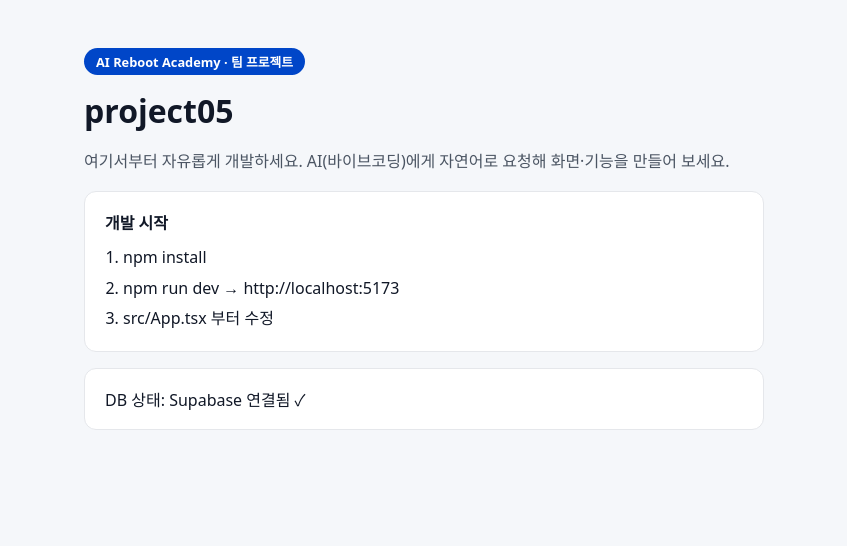
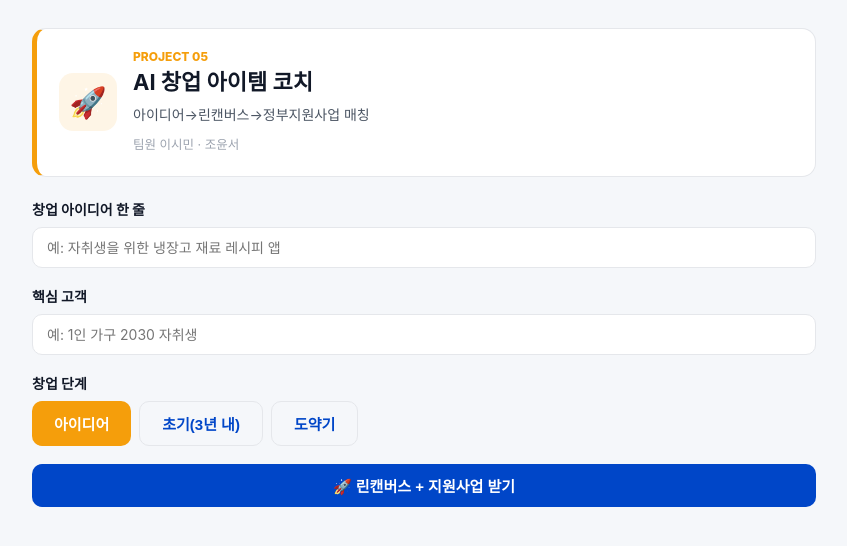
Before and after one commit to aebonlee/project05, a React (Vite) app: page / in a window 1280 px wide. Shown: the top 546 px of the page, without its empty margins (216-1063 px from the left). Built offline with nearby package versions, Linux system fonts and the light colour scheme; no server answers.

Commit message:
feat: AI 창업 코치 — 린캔버스 생성 + 정부지원사업 매칭

```diff
--- a/index.html
+++ b/index.html
@@ -3,7 +3,7 @@
   <head>
     <meta charset="UTF-8" />
     <meta name="viewport" content="width=device-width, initial-scale=1.0" />
-    <title>project05 — AI Reboot 팀 프로젝트</title>
+    <title>AI 창업 아이템 코치 — AI Reboot 팀 프로젝트</title>
   </head>
   <body>
     <div id="root"></div>
--- a/src/App.tsx
+++ b/src/App.tsx
@@ -1,28 +1,81 @@
-import { useEffect, useState } from 'react';
-import { supabase } from './lib/supabase';
+import { useState } from 'react';
+import { Hero, Stack, Field, Pill, type Meta } from './ui';
+
+const M: Meta = { id: 5, icon: '🚀', title: 'AI 창업 아이템 코치', tagline: '아이디어→린캔버스→정부지원사업 매칭', members: ['이시민', '조윤서'], color: '#f59e0b' };
+
+interface Fund { name: string; org: string; tag: string; summary: string; link: string; }
+const FUNDS: Fund[] = [
+  { name: '예비창업패키지', org: '중소벤처기업부', tag: '예비', summary: '예비창업자 사업화 자금 최대 1억원 + 멘토링.', link: 'https://www.k-startup.go.kr' },
+  { name: '초기창업패키지', org: '중소벤처기업부', tag: '3년이내', summary: '창업 3년 이내 기업 사업화·시제품 자금 지원.', link: 'https://www.k-startup.go.kr' },
+  { name: '청년창업사관학교', org: '중소벤처기업진흥공단', tag: '청년', summary: '만 39세 이하 창업자 보육공간+자금+코칭.', link: 'https://start.kosmes.or.kr' },
+  { name: 'TIPS', org: '민간투자주도형', tag: '기술', summary: '기술 스타트업 R&D + 투자 연계 프로그램.', link: 'https://www.jointips.or.kr' },
+  { name: '창업도약패키지', org: '중소벤처기업부', tag: '도약', summary: '창업 3~7년 도약기 기업 스케일업 지원.', link: 'https://www.k-startup.go.kr' },
+];
+
+const pickFunds = (stage: string): Fund[] => {
+  if (stage === 'idea') return FUNDS.filter((f) => ['예비', '청년'].includes(f.tag));
+  if (stage === 'early') return FUNDS.filter((f) => ['3년이내', '청년', '기술'].includes(f.tag));
+  return FUNDS.filter((f) => ['도약', '기술'].includes(f.tag));
+};
 
 export default function App() {
-  const [dbStatus, setDbStatus] = useState('확인 중…');
+  const [idea, setIdea] = useState('');
+  const [customer, setCustomer] = useState('');
+  const [stage, setStage] = useState('idea');
+  const [out, setOut] = useState<null | { canvas: { k: string; v: string }[]; funds: Fund[] }>(null);
 
-  useEffect(() => {
-    if (!supabase) { setDbStatus('미설정 (.env에 VITE_SUPABASE_* 입력)'); return; }
-    setDbStatus('Supabase 연결됨 ✓');
-  }, []);
+  const run = () => {
+    const i = idea.trim() || '나의 아이템';
+    const c = customer.trim() || '핵심 고객';
+    setOut({
+      canvas: [
+        { k: '문제', v: `${c}이(가) 겪는 불편을 ${i}(으)로 해결합니다.` },
+        { k: '고객 세그먼트', v: c },
+        { k: '가치 제안', v: `${i} — 더 빠르고 쉽게, 비용은 더 적게.` },
+        { k: '수익 모델', v: '구독 / 건별 과금 / 광고·제휴 중 가설 검증 후 선택' },
+        { k: '핵심 지표', v: '주간 활성 사용자(WAU), 재방문율, 전환율' },
+        { k: '초기 채널', v: 'SNS·커뮤니티 바이럴 + 타깃 광고 소액 테스트' },
+      ],
+      funds: pickFunds(stage),
+    });
+  };
 
   return (
-    <main className="app">
-      <span className="badge">AI Reboot Academy · 팀 프로젝트</span>
-      <h1>project05</h1>
-      <p>여기서부터 자유롭게 개발하세요. AI(바이브코딩)에게 자연어로 요청해 화면·기능을 만들어 보세요.</p>
-      <div className="card">
-        <strong>개발 시작</strong>
-        <ol>
-          <li>npm install</li>
-          <li>npm run dev → http://localhost:5173</li>
-          <li>src/App.tsx 부터 수정</li>
-        </ol>
-      </div>
-      <div className="card">DB 상태: {dbStatus}</div>
-    </main>
+    <div className="wrap">
+      <Hero m={M} />
+      <main style={{ marginTop: 22 }}>
+        <Stack>
+          <Field label="창업 아이디어 한 줄"><input value={idea} onChange={(e) => setIdea(e.target.value)} placeholder="예: 자취생을 위한 냉장고 재료 레시피 앱" /></Field>
+          <Field label="핵심 고객"><input value={customer} onChange={(e) => setCustomer(e.target.value)} placeholder="예: 1인 가구 2030 자취생" /></Field>
+          <Field label="창업 단계">
+            <div style={{ display: 'flex', gap: 8, flexWrap: 'wrap' }}>
+              {[['idea', '아이디어'], ['early', '초기(3년 내)'], ['growth', '도약기']].map(([k, l]) => (
+                <button key={k} className="btn" onClick={() => setStage(k)} style={{ background: stage === k ? M.color : 'transparent', color: stage === k ? '#fff' : 'var(--primary)', border: stage === k ? 'none' : '1px solid var(--border)' }}>{l}</button>
+              ))}
+            </div>
+          </Field>
+          <button className="btn" onClick={run}>🚀 린캔버스 + 지원사업 받기</button>
+
+          {out && (
+            <Stack gap={14}>
+              <h2 style={{ margin: 0, fontSize: 18 }}>📋 린 캔버스</h2>
+              <div style={{ display: 'grid', gridTemplateColumns: 'repeat(auto-fill, minmax(220px, 1fr))', gap: 10 }}>
+                {out.canvas.map((c) => (
+                  <div key={c.k} className="box"><div style={{ fontSize: 12, fontWeight: 800, color: M.color }}>{c.k}</div><p style={{ margin: '4px 0 0', fontSize: 13.5, lineHeight: 1.6 }}>{c.v}</p></div>
+                ))}
+              </div>
+              <h2 style={{ margin: '6px 0 0', fontSize: 18 }}>🏦 매칭 정부지원사업 {out.funds.length}건</h2>
+              {out.funds.map((f) => (
+                <div key={f.name} className="box">
+                  <div style={{ display: 'flex', gap: 8, alignItems: 'center', flexWrap: 'wrap' }}><Pill color={M.color}>{f.tag}</Pill><strong>{f.name}</strong><span style={{ fontSize: 12, color: 'var(--faint)' }}>{f.org}</span></div>
+                  <p style={{ margin: '8px 0 6px', fontSize: 14, lineHeight: 1.7 }}>{f.summary}</p>
+                  <a href={f.link} target="_blank" rel="noopener noreferrer" style={{ fontSize: 13, fontWeight: 600, color: M.color, textDecoration: 'none' }}>지원 정보 →</a>
+                </div>
+              ))}
+            </Stack>
+          )}
+        </Stack>
+      </main>
+    </div>
   );
 }
--- a/src/index.css
+++ b/src/index.css
@@ -1,9 +1,43 @@
-:root { color-scheme: light dark; font-family: 'Noto Sans KR', system-ui, sans-serif; }
+:root {
+  color-scheme: light dark;
+  --bg: #f5f7fa; --card: #ffffff; --border: #e5e7eb; --soft: #eef0f2;
+  --text: #111827; --sub: #4b5563; --faint: #9ca3af; --primary: #0046C8;
+  --radius: 14px; --shadow: 0 8px 24px rgba(0,0,0,.07);
+  font-family: 'Noto Sans KR', -apple-system, BlinkMacSystemFont, system-ui, sans-serif;
+}
 * { box-sizing: border-box; }
-body { margin: 0; background: #f5f7fa; color: #111827; }
-.app { max-width: 720px; margin: 0 auto; padding: 48px 20px; }
-.badge { display: inline-block; background: #0046C8; color: #fff; font-weight: 700; font-size: .8rem; padding: 4px 12px; border-radius: 999px; }
-h1 { font-size: 2rem; margin: 14px 0 8px; }
-p { color: #4b5563; line-height: 1.7; }
-.card { background: #fff; border: 1px solid #e5e7eb; border-radius: 12px; padding: 18px 20px; margin-top: 16px; }
-.card ol { margin: 8px 0 0; padding-left: 18px; line-height: 1.9; }
+body { margin: 0; background: var(--bg); color: var(--text); -webkit-font-smoothing: antialiased; }
+a { color: inherit; }
+
+.wrap { max-width: 820px; margin: 0 auto; padding: 28px 18px 64px; }
+
+.hero {
+  display: flex; align-items: center; gap: 16px; flex-wrap: wrap;
+  background: var(--card); border: 1px solid var(--border); border-radius: var(--radius);
+  padding: 20px 22px;
+}
+.hero-ic { width: 58px; height: 58px; flex-shrink: 0; border-radius: 14px; display: flex; align-items: center; justify-content: center; font-size: 30px; }
+
+.btn { display: inline-flex; align-items: center; gap: 6px; justify-content: center; padding: 11px 22px; font-size: 15px; font-weight: 600; cursor: pointer; border: none; border-radius: 10px; background: var(--primary); color: #fff; transition: filter .15s, transform .1s; }
+.btn:hover { filter: brightness(1.06); }
+.btn:active { transform: translateY(1px); }
+.btn:disabled { opacity: .5; cursor: not-allowed; }
+.btn-ghost { background: transparent; color: var(--primary); border: 1px solid var(--border); }
+
+.card { background: var(--card); border: 1px solid var(--border); border-radius: var(--radius); padding: 18px 20px; }
+.box { padding: 16px 18px; border-radius: 12px; background: var(--bg); border: 1px solid var(--soft); }
+
+input, textarea, select { width: 100%; padding: 11px 14px; font-size: 14px; font-family: inherit; border: 1px solid var(--border); border-radius: 10px; background: #fff; color: var(--text); }
+textarea { resize: vertical; line-height: 1.6; }
+label { font-size: 14px; font-weight: 700; }
+
+h1 { font-size: 22px; margin: 4px 0 6px; line-height: 1.3; }
+p { line-height: 1.7; }
+
+.spinner { width: 34px; height: 34px; border: 3px solid var(--border); border-top-color: var(--primary); border-radius: 50%; animation: spin .8s linear infinite; margin: 60px auto; }
+@keyframes spin { to { transform: rotate(360deg); } }
+
+@media (prefers-color-scheme: dark) {
+  :root { --bg: #0f1115; --card: #171a21; --border: #272b34; --soft: #21252d; --text: #e8eaed; --sub: #9aa1ad; --faint: #6b7280; --primary: #5b8cff; }
+  input, textarea, select { background: #11141a; }
+}
--- /dev/null
+++ b/src/ui.tsx
@@ -0,0 +1,56 @@
+import { useState, useEffect, type ReactNode, type CSSProperties } from 'react';
+
+/** localStorage 동기화 state */
+export function useLocalStorage<T>(key: string, initial: T): [T, (v: T | ((p: T) => T)) => void] {
+  const [val, setVal] = useState<T>(() => {
+    try { const raw = localStorage.getItem(key); return raw ? (JSON.parse(raw) as T) : initial; } catch { return initial; }
+  });
+  useEffect(() => { try { localStorage.setItem(key, JSON.stringify(val)); } catch { /* quota */ } }, [key, val]);
+  return [val, setVal];
+}
+
+export interface Meta { id: number; icon: string; title: string; tagline: string; members: string[]; color: string; note?: string; }
+
+/** 앱 상단 히어로 헤더 */
+export const Hero = ({ m }: { m: Meta }) => (
+  <header className="hero" style={{ borderLeft: `5px solid ${m.color}` }}>
+    <span className="hero-ic" style={{ background: `${m.color}1a` }}>{m.icon}</span>
+    <div style={{ minWidth: 0 }}>
+      <div style={{ display: 'flex', alignItems: 'center', gap: '8px', flexWrap: 'wrap' }}>
+        <span style={{ fontSize: '12px', fontWeight: 800, color: m.color }}>PROJECT {String(m.id).padStart(2, '0')}</span>
+        {m.note && <span style={{ fontSize: '11px', color: 'var(--faint)' }}>· {m.note}</span>}
+      </div>
+      <h1>{m.title}</h1>
+      <p style={{ margin: 0, color: 'var(--sub)', fontSize: '14px' }}>{m.tagline}</p>
+      {m.members.length > 0 && <p style={{ margin: '8px 0 0', fontSize: '12.5px', color: 'var(--faint)' }}>팀원 {m.members.join(' · ')}</p>}
+    </div>
+  </header>
+);
+
+export const Chip = ({ active, color = 'var(--primary)', onClick, children }: { active: boolean; color?: string; onClick: () => void; children: ReactNode }) => (
+  <button type="button" onClick={onClick} style={{
+    padding: '8px 14px', fontSize: '13.5px', fontWeight: 600, cursor: 'pointer', borderRadius: '999px',
+    border: '1px solid', borderColor: active ? color : 'var(--border)', background: active ? color : 'var(--card)', color: active ? '#fff' : 'var(--sub)',
+  }}>{children}</button>
+);
+
+export const Field = ({ label, hint, children }: { label: string; hint?: string; children: ReactNode }) => (
+  <div style={{ display: 'flex', flexDirection: 'column', gap: '8px' }}>
+    <label>{label}{hint && <span style={{ fontWeight: 400, color: 'var(--faint)', marginLeft: '6px', fontSize: '12.5px' }}>{hint}</span>}</label>
+    {children}
+  </div>
+);
+
+export const Pill = ({ color = 'var(--primary)', children }: { color?: string; children: ReactNode }) => (
+  <span style={{ fontSize: '12px', fontWeight: 800, color: '#fff', background: color, padding: '2px 9px', borderRadius: '999px', whiteSpace: 'nowrap' }}>{children}</span>
+);
+
+export const Stack = ({ gap = 18, children }: { gap?: number; children: ReactNode }) => (
+  <div style={{ display: 'flex', flexDirection: 'column', gap }}>{children}</div>
+);
+export const Row = ({ gap = 16, children }: { gap?: number; children: ReactNode }) => (
+  <div style={{ display: 'flex', gap, flexWrap: 'wrap' }}>{children}</div>
+);
+export const Box = ({ style, children }: { style?: CSSProperties; children: ReactNode }) => (
+  <div className="box" style={style}>{children}</div>
+);
```
Also changed, not shown: 1 other file (tests, documents, lock files or other folders).
